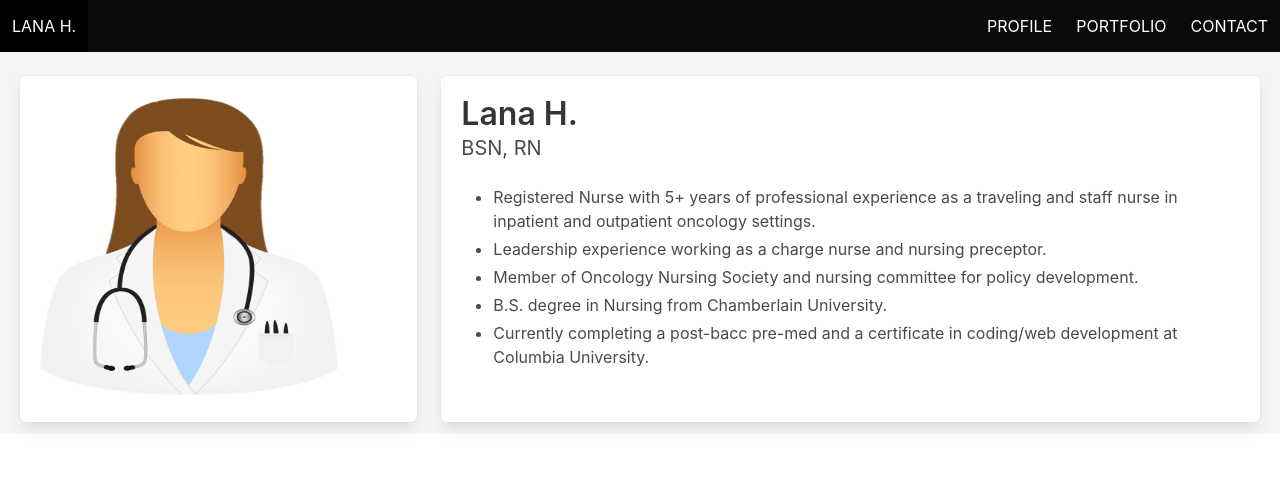
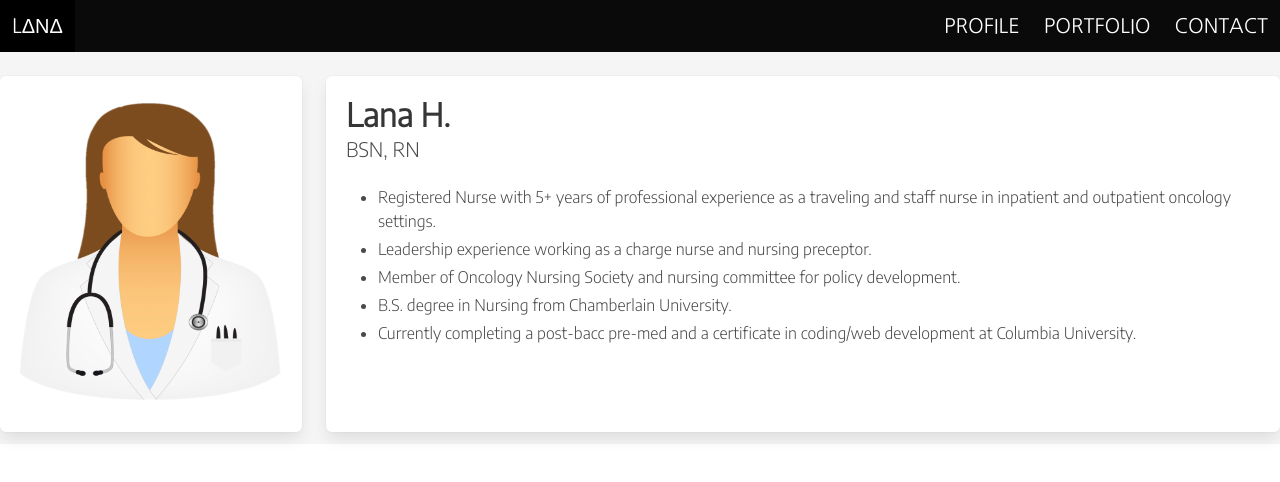
Before and after one commit to drlanah/hw-2, a plain HTML site: page index.html in a window 1280 px wide. Drawn offline with nearby package versions, Linux system fonts and the light colour scheme.

Commit message:
updated fonts

```diff
--- a/index.html
+++ b/index.html
@@ -3,19 +3,19 @@
   <head>
     <meta charset="UTF-8" />
     <meta name="viewport" content="width=device-width, initial-scale=1.0" />
-    <title>About Me</title>
+    <title>profile</title>
     <link rel="stylesheet" href="style.css" />
     <link
     rel="stylesheet"
     href="https://cdn.jsdelivr.net/npm/bulma@0.9.0/css/bulma.min.css"
-  />
+    />
+    <link href="https://fonts.googleapis.com/css2?family=Encode+Sans:wght@300&family=Nanum+Gothic&display=swap" rel="stylesheet">
   </head>
-
   <body class="body">
     <header>
       <nav class="navbar is-black" role="navigation" aria-label="main navigation">
         <div class="navbar-brand">
-          <a class="navbar-item" href="index.html">LANA H.</a>
+          <a class="navbar-item" href="index.html">LΔΝΔ</a>
 
           <a
             role="button"
@@ -46,7 +46,7 @@
         </div>
     </header>
     <br />
-    <main class="contact">
+    <main class="index">
       <div class="tile is-ancestor">
         <div class="tile is-parent">
           <article class="tile is-child box">
@@ -57,7 +57,7 @@
             />
           </article>
         </div>
-        <div class="tile is-parent is-8">
+        <div class="tile is-parent is-9">
           <article class="tile is-child box">
             <p class="title">Lana H.</p>
             <p class="subtitle">BSN, RN</p>
--- a/style.css
+++ b/style.css
@@ -1,10 +1,18 @@
 .body {
   background-color: whitesmoke;
+  height: 100%;
+  font-family: "Encode Sans", sans-serif;
 }
 /*
 .navbar {
   border-bottom: white solid 10px;
 } */
+
+.navbar-item {
+  font-size: 20px;
+  font-family: "Nanum Gothic", sans-serif;
+}
+
 .fix-footer {
   position: absolute;
   width: 100%;
@@ -23,4 +31,5 @@
 .image-main {
   height: 300px;
   width: 300px;
+  margin: 5px auto;
 }
```
Also changed, not shown: contact.html (+4 -4 lines), portfolio.html (+4 -3 lines).
